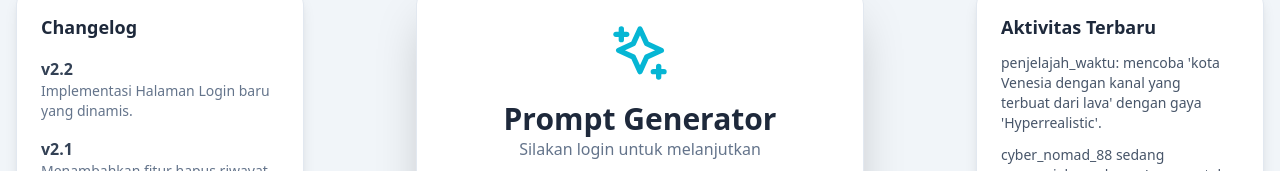
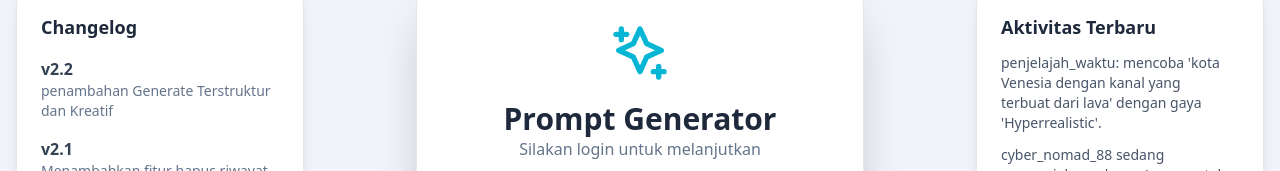
Before and after one commit to ibrahim-aki/Video-Prompt-generator, a React (Vite) app: page / in a window 1280 px wide. Shown: the part 111-282 px from the top of the page. Built offline with nearby package versions, Linux system fonts and the light colour scheme; no server answers.

Commit message:
2 opsi generate

```diff
--- a/components/Changelog.tsx
+++ b/components/Changelog.tsx
@@ -1,7 +1,7 @@
 import React from 'react';
 
 const changelogItems = [
-    { version: "v2.2", description: "Implementasi Halaman Login baru yang dinamis." },
+    { version: "v2.2", description: "penambahan Generate Terstruktur dan Kreatif" },
     { version: "v2.1", description: "Menambahkan fitur hapus riwayat per item." },
     { version: "v2.0", description: "Implementasi Negative Prompt cerdas." },
     { version: "v1.5", description: "Perbaikan bug tata letak dan UI." },
```
